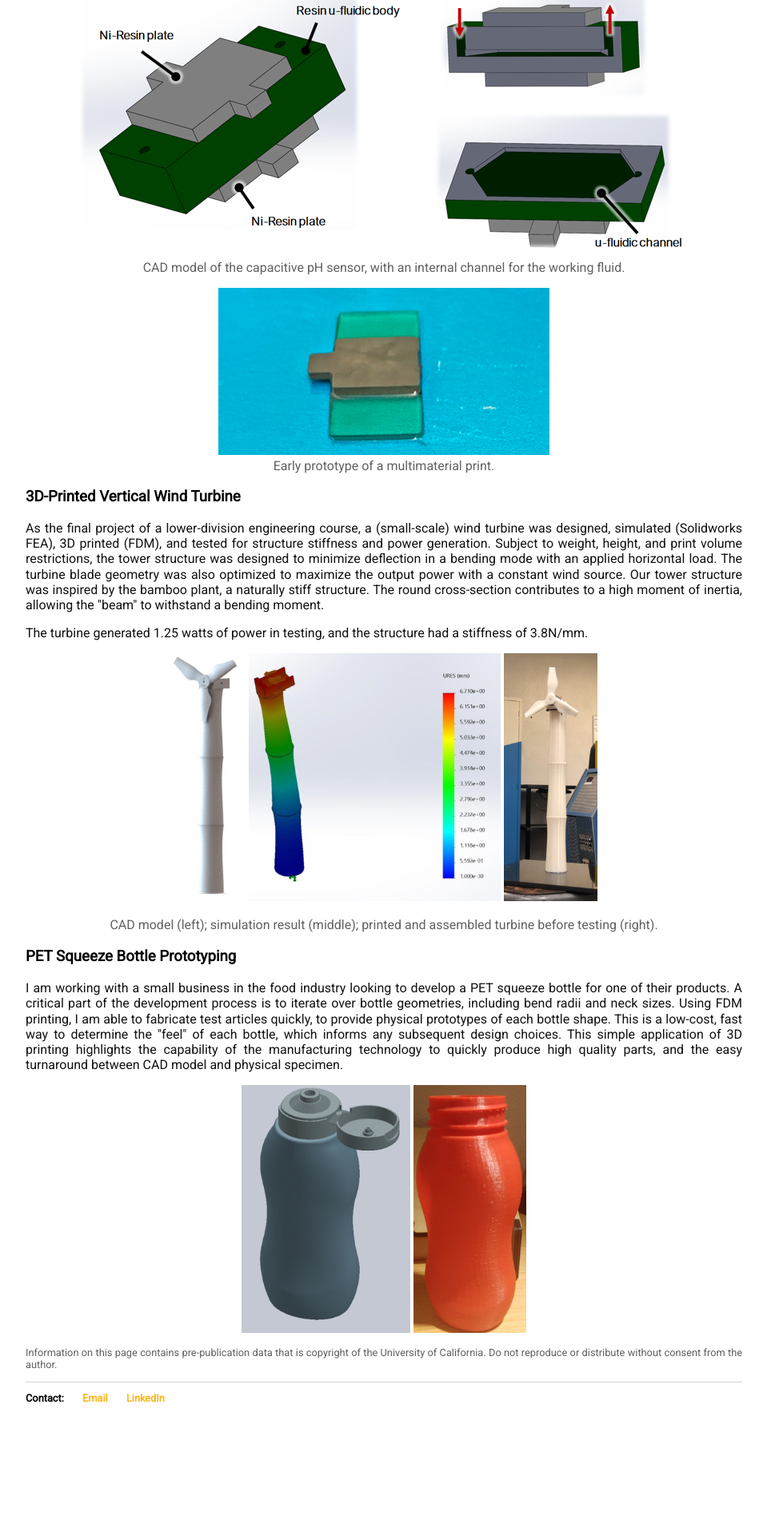
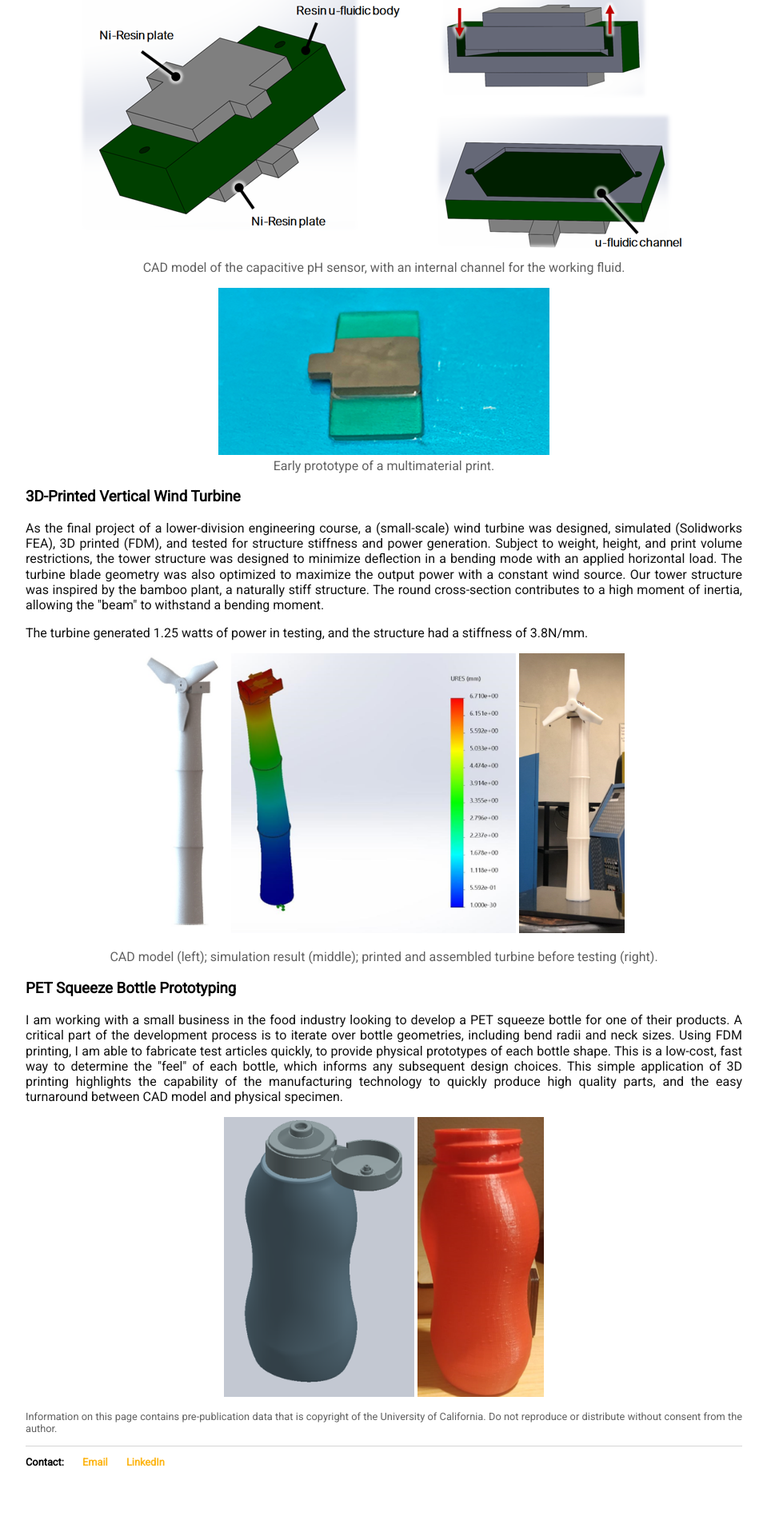
Before and after one commit to carbonheliumnitrogen/carbonheliumnitrogen.github.io, a Jekyll site: the page built from projects.html, in a window 1280 px wide. Shown: the part 1122-3038 px from the top of the page at 80% size, without its empty margins (160-1119 px from the left). Built offline with Jekyll 4.4.1, drawn with Linux system fonts in a browser that asks for light colours; before the commit the page ends 2958 px from its top, so only the background shows below that.

Commit message:
Update projects.html

```diff
--- a/projects.html
+++ b/projects.html
@@ -9,7 +9,7 @@ title: Projects
     display: inline-block;
     margin-left: auto;
     margin-right: auto;
-    height: 310px;
+    height: 350px;
 }
 
 #row {
@@ -70,8 +70,8 @@ text-align: center;
 	<h3>PET Squeeze Bottle Prototyping</h3>
 	<p>I am working with a small business in the food industry looking to develop a PET squeeze bottle for one of their products. A critical part of the development process is to iterate over bottle geometries, including bend radii and neck sizes. Using FDM printing, I am able to fabricate test articles quickly, to provide physical prototypes of each bottle shape. This is a low-cost, fast way to determine the "feel" of each bottle, which informs any subsequent design choices. This simple application of 3D printing highlights the capability of the manufacturing technology to quickly produce high quality parts, and the easy turnaround between CAD model and physical specimen. </p>
 <div id="row">
-    <img class="column" src="C1.png" height="462">
-    <img class="column" src="C2.png" height="462">
+    <img class="column" src="C1.png" >
+    <img class="column" src="C2.png" >
 </div>
 
 	<p id="copyright"> Information on this page contains pre-publication data that is copyright of the University of California. Do not reproduce or distribute without consent from the author.</p>
```
